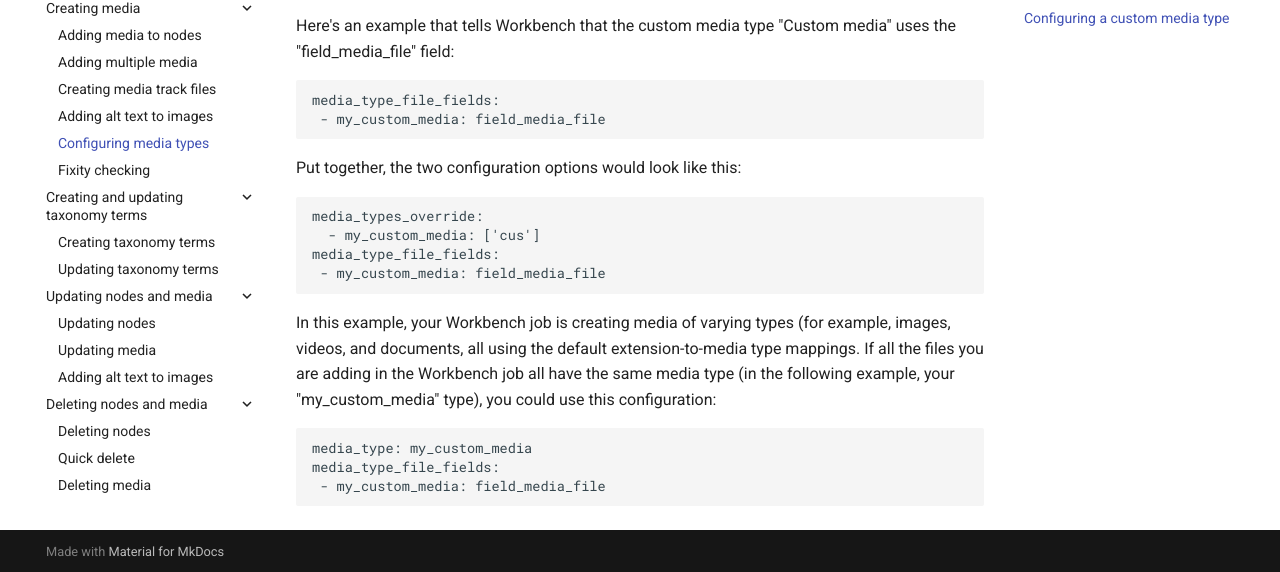
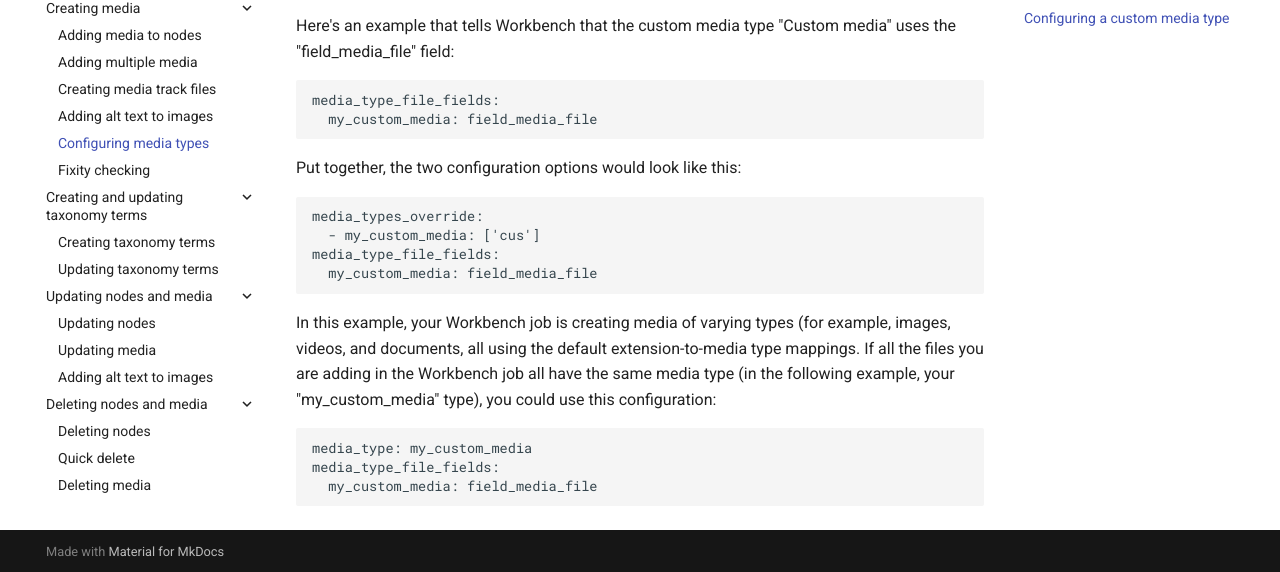
Before and after one commit to mjordan/islandora_workbench_docs, an MkDocs documentation site: the page built from docs/media_types.md, in a window 1280 px wide and 900 px high, scrolled down 3537 px. Shown: the part 325-897 px from the top of the window. Built offline with MkDocs 1.6.1 and Material for MkDocs 9.7.7, drawn with Linux system fonts in a browser that asks for light colours; comment, search, counter and statistics services are not loaded.

````diff
--- a/docs/media_types.md
+++ b/docs/media_types.md
@@ -91,7 +91,7 @@ Here's an example that tells Workbench that the custom media type "Custom media"
 
 ```yaml
 media_type_file_fields:
- - my_custom_media: field_media_file
+  my_custom_media: field_media_file
 ```
 
 Put together, the two configuration options would look like this:
@@ -100,7 +100,7 @@ Put together, the two configuration options would look like this:
 media_types_override:
   - my_custom_media: ['cus']
 media_type_file_fields:
- - my_custom_media: field_media_file
+  my_custom_media: field_media_file
 ```
 
 In this example, your Workbench job is creating media of varying types (for example, images, videos, and documents, all using the default extension-to-media type mappings. If all the files you are adding in the Workbench job all have the same media type (in the following example, your "my_custom_media" type), you could use this configuration:
@@ -108,5 +108,5 @@ In this example, your Workbench job is creating media of varying types (for exam
 ```yaml
 media_type: my_custom_media
 media_type_file_fields:
- - my_custom_media: field_media_file
+  my_custom_media: field_media_file
 ```
````
